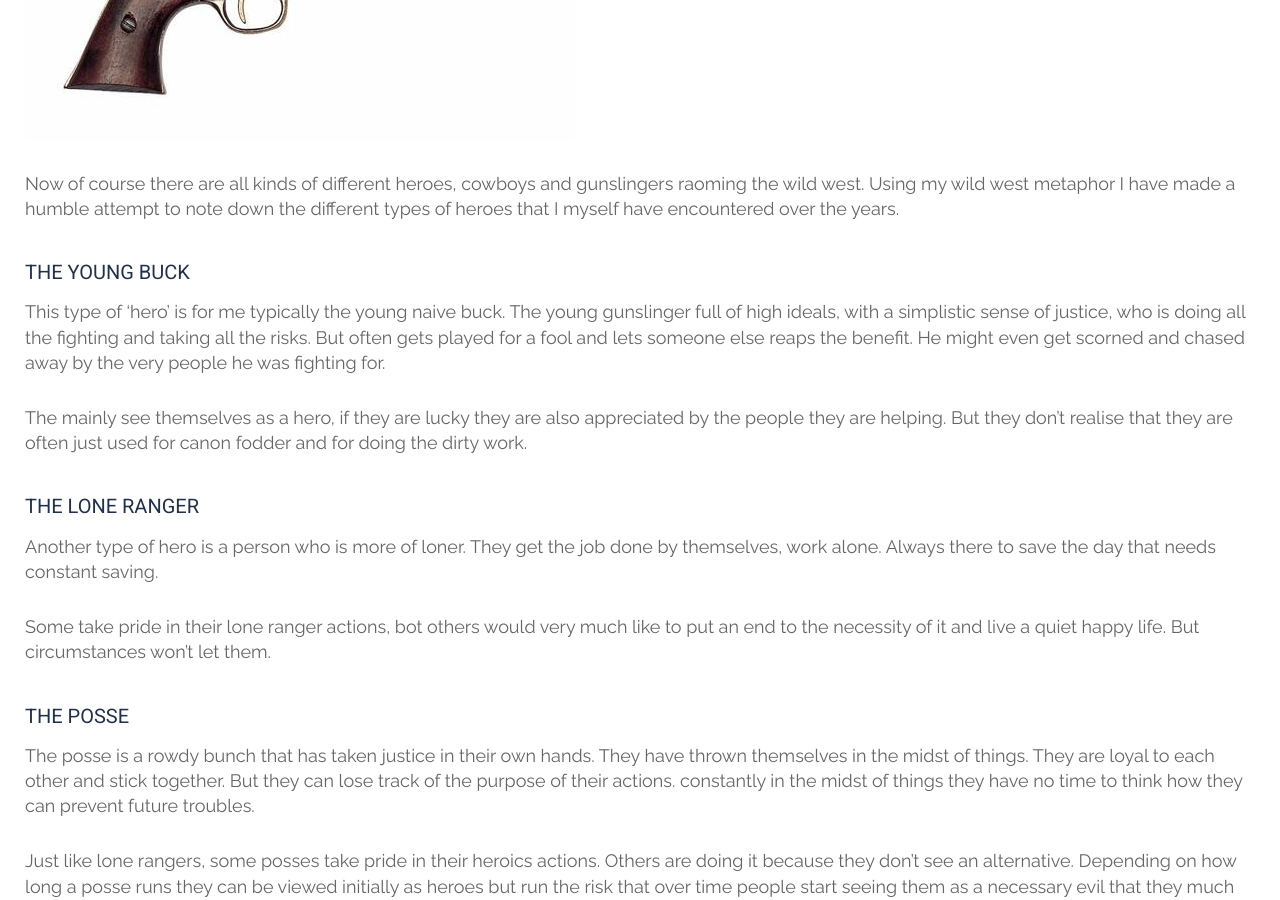
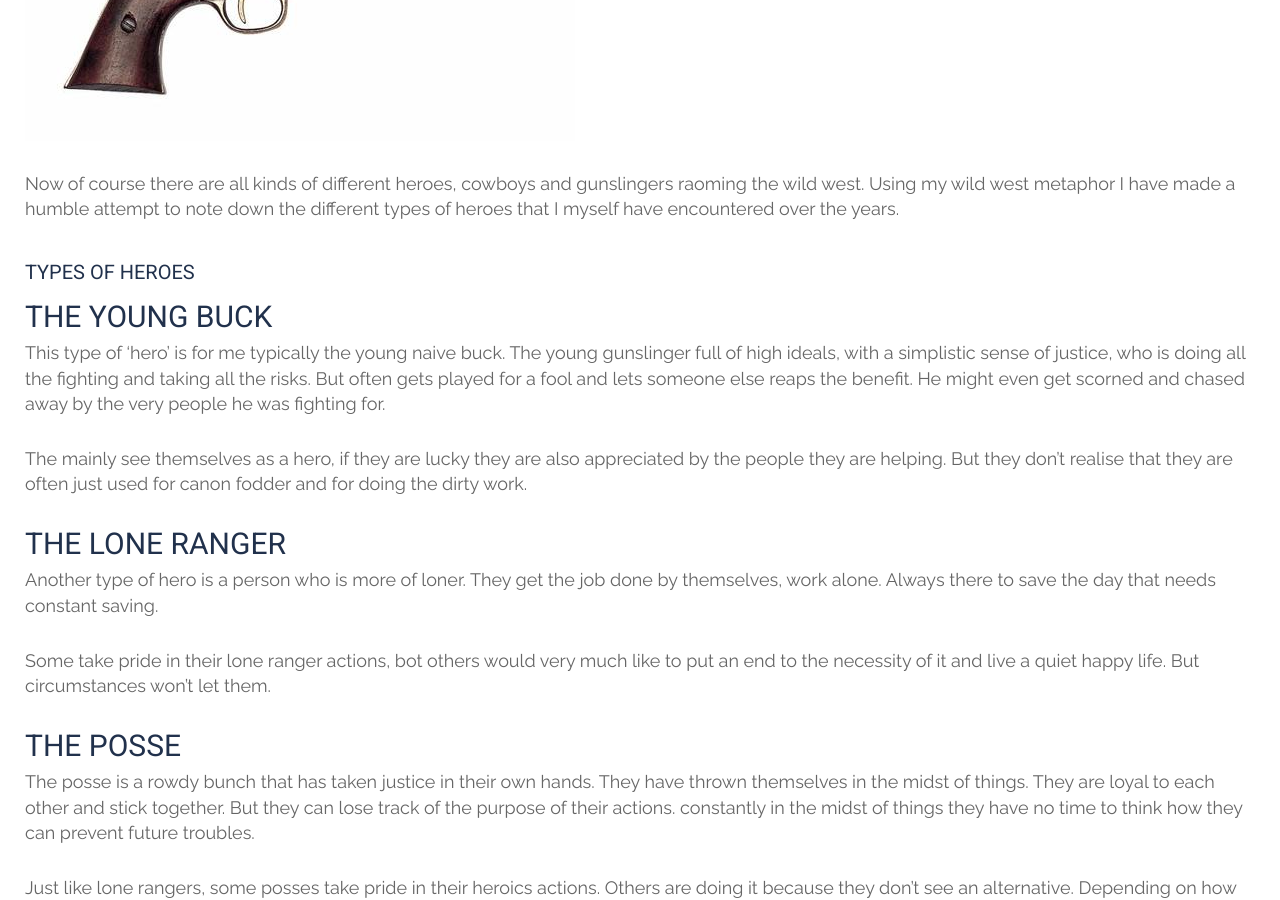
Before and after one commit to tripledio/tripledio.github.io, a Jekyll site: the page built from _posts/2018-05-01-Heroes.md, in a window 1280 px wide and 900 px high, scrolled down 1984 px. Built offline with Jekyll 4.4.1, drawn with Linux system fonts in a browser that asks for light colours.

Commit message:
refactoring the heroes draft post into blog post

```diff
--- a/_posts/2018-05-01-Heroes.md
+++ b/_posts/2018-05-01-Heroes.md
@@ -31,31 +31,32 @@ The residents of the town in the wild west are happy when they are saved by this
 
 Now of course there are all kinds of different heroes, cowboys and gunslingers raoming the wild west. Using my wild west metaphor I have made a humble attempt to note down the different types of heroes that I myself have encountered over the years.
 
-### The young buck
+### Types of heroes
+#### The young buck
 
 This type of 'hero' is for me typically the young naive buck. The young gunslinger full of high ideals, with a simplistic sense of justice, who is doing all the fighting and taking all the risks. But often gets played for a fool and lets someone else reaps the benefit. He might even get scorned and chased away by the very people he was fighting for.
 
 The mainly see themselves as a hero, if they are lucky they are also appreciated by the people they are helping. But they don't realise that they are often just used for canon fodder and for doing the dirty work.
 
-### The lone ranger
+#### The lone ranger
 
 Another type of hero is a person who is more of loner. They get the job done by themselves, work alone. Always there to save the day that needs constant saving.
 
 Some take pride in their lone ranger actions, bot others would very much like to put an end to the necessity of it and live a quiet happy life. But circumstances won't let them.
 
-### The posse
+#### The posse
 
 The posse is a rowdy bunch that has taken justice in their own hands. They have thrown themselves in the midst of things. They are loyal to each other and stick together. But they can lose track of the purpose of their actions. constantly in the midst of things they have no time to think how they can prevent future troubles.
 
 Just like lone rangers, some posses take pride in their heroics actions. Others are doing it because they don't see an alternative. Depending on how long a posse runs they can be viewed initially as heroes but run the risk that over time people start seeing them as a necessary evil that they much rather get rid of.
 
-### The hero gunslinger
+#### The hero gunslinger
 
 The fastest gunslingers are often the hero of the pack. Their skills have given them a reputation as saviors, the ones who know best. Tales of their heroic exploits have bolstered their reputation, allwoing them to get away with things the common folks wouldn't.
 
 The gunslingers are mostly placed on a pedestal by their peers. Sometimes they or even worshipped by some. They are the ones people turn to and place their trust in. All too often this is also linked their ego. Because who doesn't like to be loved, to be the 'leader'.
 
-### The terrorizing gunslinger
+#### The terrorizing gunslinger
 
 This type of 'hero' you get when you get a dictator instead of a leader. It often goes hand in hand with the hero gunslinger. Depending if you oppose them, heroes can become dictators ruling by brute force and by the political weight that was given to them. Who would dare to go against the will of the hero of the people.
 
```
